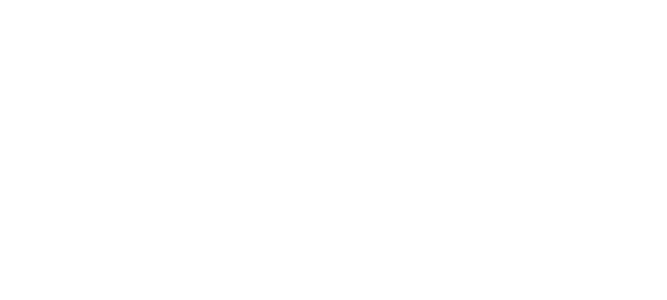
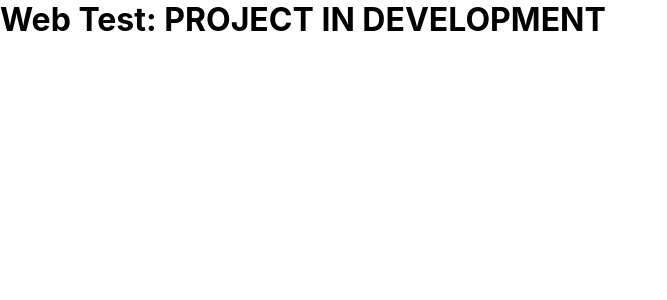
Before and after one commit to ByrdJayson/my-portfolio, a JavaScript app: page / in a window 1280 px wide. Shown: the top 300 px of the page, without its empty margins (0-667 px from the left). Built offline with nearby package versions, Linux system fonts and the light colour scheme; the HTML template or start-up script is replaced by a standard one.

Commit message:
Initial Website Start

```diff
--- a/package.json
+++ b/package.json
@@ -34,5 +34,8 @@
       "last 1 firefox version",
       "last 1 safari version"
     ]
+  },
+  "devDependencies": {
+    "gh-pages": "^3.2.3"
   }
 }
--- a/src/App.js
+++ b/src/App.js
@@ -4,7 +4,9 @@
 function App() {
   return (
     <div className="App">
-
+       <h1>Web Test:
+         PROJECT IN DEVELOPMENT
+       </h1>
     </div>
   );
 }
```
Also changed, not shown: 1 other file (tests, documents, lock files or other folders).
